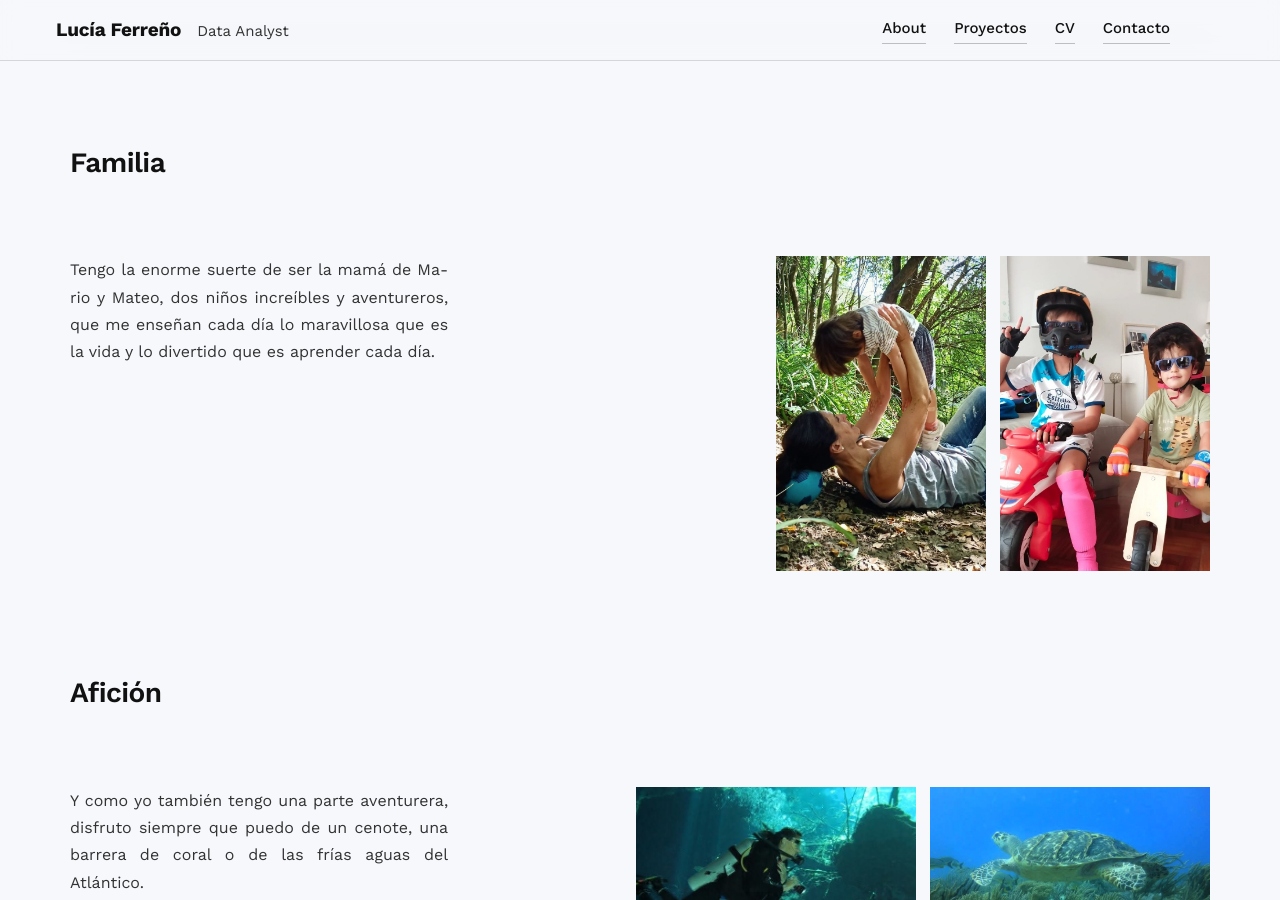
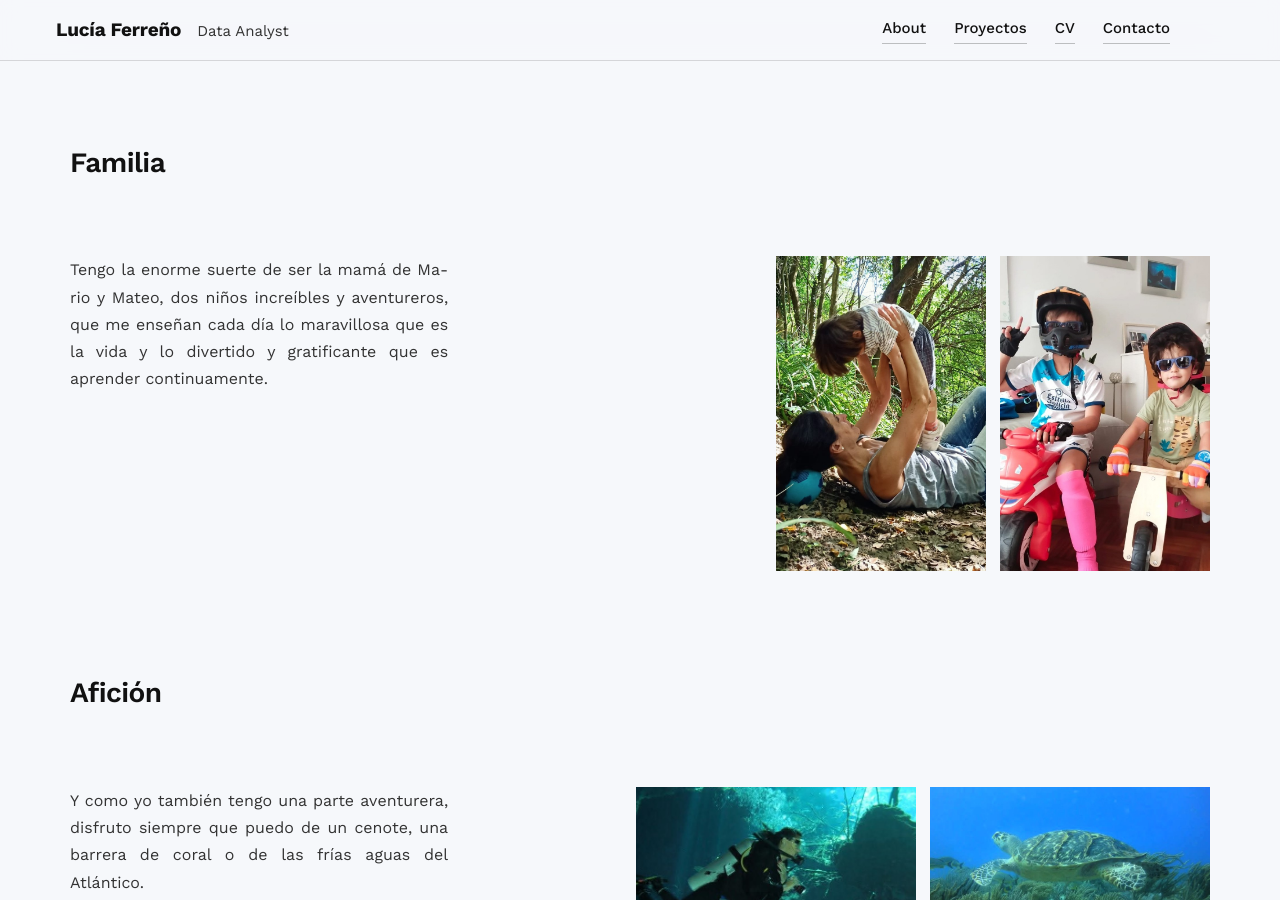
Before and after one commit to lucia-ferreno-pico/Portfolio, a Jekyll site: the page built from about.md, in a window 1280 px wide and 900 px high, scrolled down 710 px. Built offline with Jekyll 4.4.1, drawn with Linux system fonts in a browser that asks for light colours.

Commit message:
Update about.md

```diff
--- a/about.md
+++ b/about.md
@@ -34,7 +34,7 @@ permalink: /about/
 
     <div class="personal-grid">
     <div class="personal-text">
-      <p> Tengo  la  enorme suerte de ser la mamá  de  Mario y Mateo, dos niños increíbles y aventureros, que me enseñan cada día lo maravillosa que es la vida y lo divertido que es aprender cada día.</p>
+      <p> Tengo  la  enorme suerte de ser la mamá de  Mario y Mateo, dos niños increíbles y aventureros, que me enseñan cada día lo maravillosa que es la vida y lo divertido y gratificante que es aprender continuamente.</p>
     </div>
 
     <div class="personal-photos family-photos">
```
